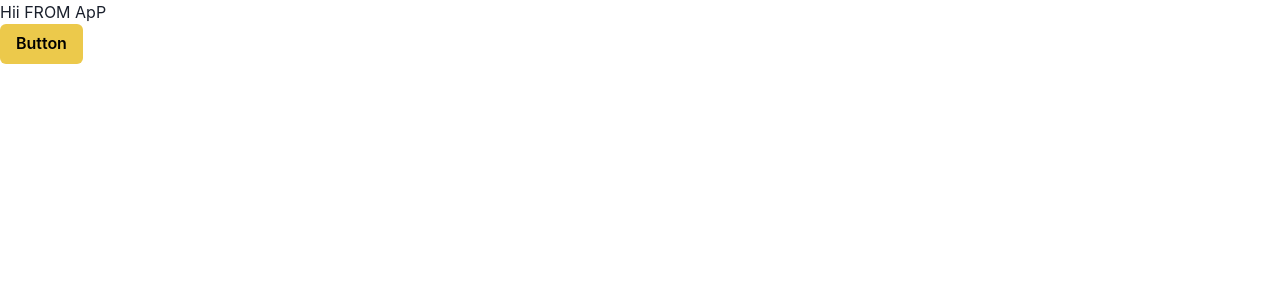
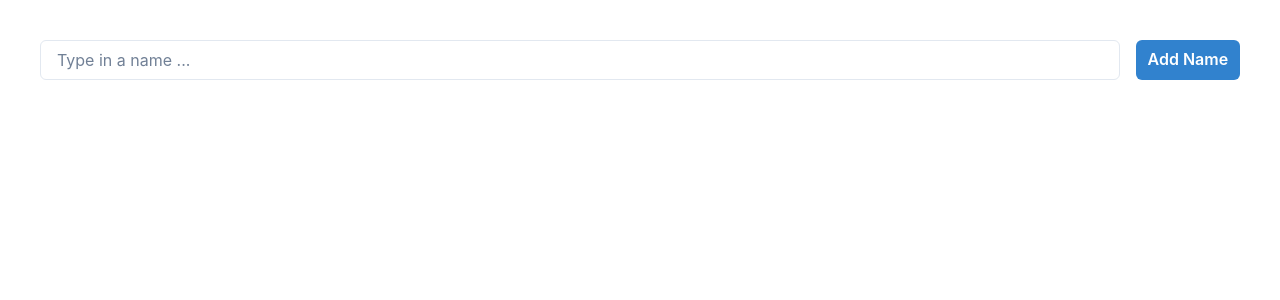
Before and after one commit to cparsons9712/BusyBees, a React (Create React App) app in the folder frontend/: page / in a window 1280 px wide. Shown: the top 300 px of the page. Built offline with nearby package versions, Linux system fonts and the light colour scheme.

Commit message:
adjust frontend to connect to database

```diff
--- a/frontend/src/App.tsx
+++ b/frontend/src/App.tsx
@@ -1,21 +1,31 @@
-import React from 'react';
+import React, { useState } from 'react';
 import logo from './logo.svg';
 import './App.css';
-import { Box,Button,ChakraProvider } from '@chakra-ui/react'
+import { Box,Button,ChakraProvider, Input } from '@chakra-ui/react'
 import axios from 'axios';
 
 function App() {
+  const [name, setName] = useState("jo kangaroo");
+
+  const onChange = (event:any) => {
+    setName(event.target.value)
+  }
+
   const callBackend = async() =>{
     const response = await axios.post('http://localhost:8000/name',{
-      name: "Christine"
+      name
     })
     console.log("RESPONSE:::: ", response)
   }
 
   return (
     <ChakraProvider>
-      <Box>Hii FROM ApP</Box>
-      <Button colorScheme='yellow' onClick={callBackend}>Button</Button>
+      <Box m={10} display="flex" gap={4} >
+        <Input onChange={onChange} placeholder='Type in a name ...' />
+        <Button colorScheme='blue' onClick={callBackend}>
+          Add Name
+        </Button>
+      </Box>
     </ChakraProvider>
   );
 }
```
Also changed, not shown: 1 other file (tests, documents, lock files or other folders).
